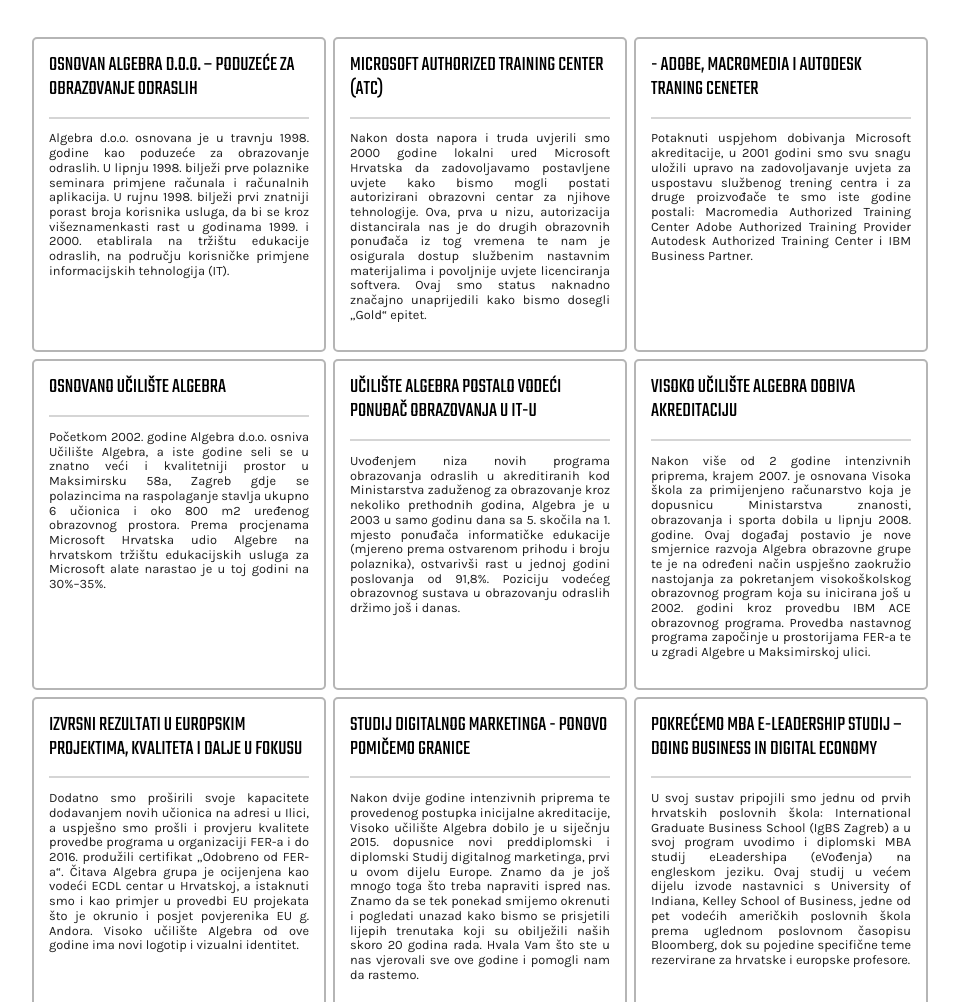
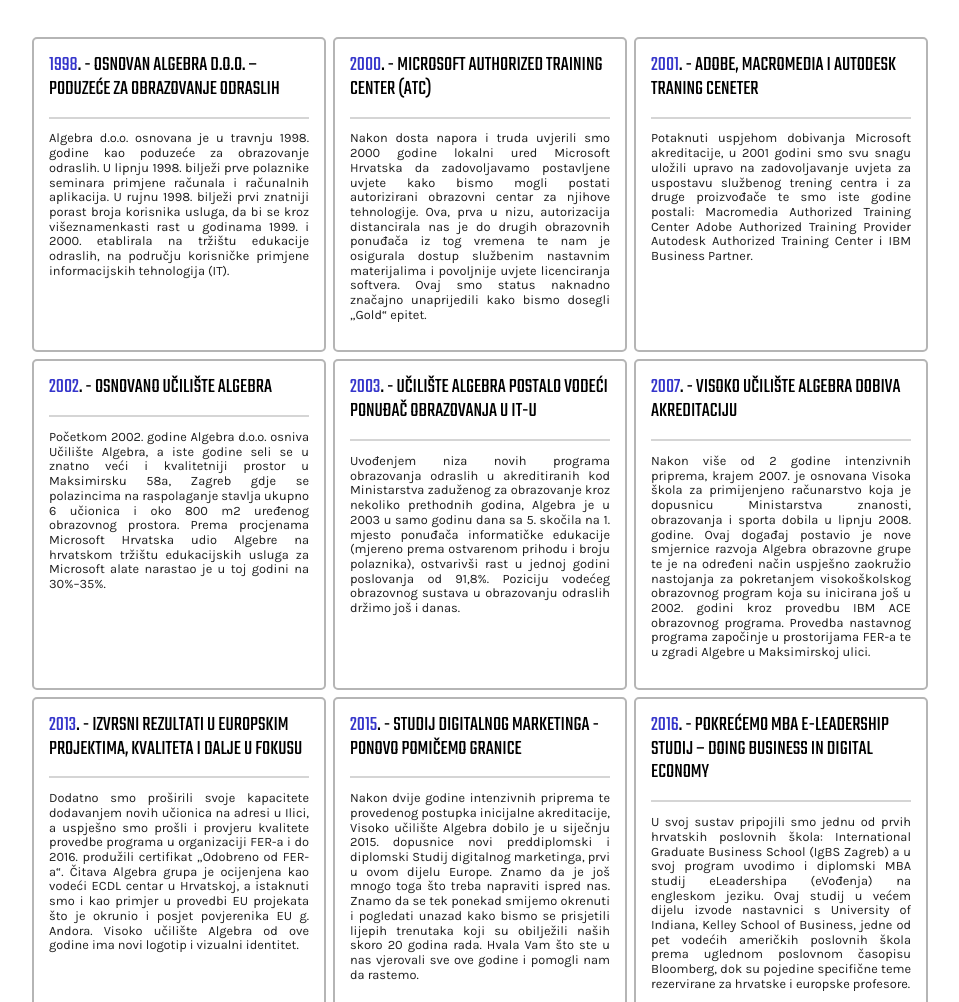
Before and after one commit to AdrianBusak/SUPIT-Projekt, a plain HTML site: page pages/about/components/dashboard-about.html in a window 1280 px wide. Shown: the part 1893-2895 px from the top of the page, without its empty margins (160-1119 px from the left). Drawn offline with nearby package versions, Linux system fonts and the light colour scheme; a web font is replaced by a local one.

Commit message:
text changes in grid

```diff
--- a/pages/about/components/dashboard-about.css
+++ b/pages/about/components/dashboard-about.css
@@ -182,6 +182,10 @@
     padding-bottom: 15px;
 }
 
+.box .year{
+    color: rgb(53, 53, 203);
+}
+
 
 .box-logo .logo{
     display: flex;
--- a/pages/about/components/dashboard-about.html
+++ b/pages/about/components/dashboard-about.html
@@ -11,7 +11,7 @@
 	</head>
 	<body>
 		<header>
-			<iframe id="nav-bar" src="/common-components/header/header.html"></iframe>
+			<iframe id="nav-bar" loading="eager" src="/common-components/header/header.html"></iframe>
 			<nav class="nav-about-right">
 				<div class="right-bar-button"><a href="#our-values-section">Naše vrijednosti</a></div>
 				<div class="right-bar-button"><a href="#history-section">Povijest</a></div>
@@ -124,7 +124,7 @@
 
 				<div class="grid-container">
 					<article class="box">
-						<h3>Osnovan Algebra d.o.o. – poduzeće za obrazovanje odraslih</h3>
+						<h3><span class="year">1998</span>. - Osnovan Algebra d.o.o. – poduzeće za obrazovanje odraslih</h3>
 						<p>
 							Algebra d.o.o. osnovana je u travnju 1998. godine kao poduzeće za
 							obrazovanje odraslih. U lipnju 1998. bilježi prve polaznike
@@ -136,7 +136,7 @@
 						</p>
 					</article>
 					<article class="box">
-						<h3>Microsoft Authorized Training Center (ATC)</h3>
+						<h3><span class="year">2000</span>. - Microsoft Authorized Training Center (ATC)</h3>
 						<p>
 							Nakon dosta napora i truda uvjerili smo 2000 godine lokalni ured
 							Microsoft Hrvatska da zadovoljavamo postavljene uvjete kako bismo
@@ -149,7 +149,7 @@
 						</p>
 					</article>
 					<article class="box">
-						<h3>- Adobe, Macromedia i Autodesk traning ceneter</h3>
+						<h3><span class="year">2001</span>. - Adobe, Macromedia i Autodesk traning ceneter</h3>
 						<p>
 							Potaknuti uspjehom dobivanja Microsoft akreditacije, u 2001 godini
 							smo svu snagu uložili upravo na zadovoljavanje uvjeta za uspostavu
@@ -160,7 +160,7 @@
 						</p>
 					</article>
 					<article class="box">
-						<h3>Osnovano Učilište Algebra</h3>
+						<h3><span class="year">2002</span>. - Osnovano Učilište Algebra</h3>
 						<p>
 							Početkom 2002. godine Algebra d.o.o. osniva Učilište Algebra, a
 							iste godine seli se u znatno veći i kvalitetniji prostor u
@@ -172,7 +172,7 @@
 						</p>
 					</article>
 					<article class="box">
-						<h3>Učilište Algebra postalo vodeći ponuđač obrazovanja u IT-u</h3>
+						<h3><span class="year">2003</span>. - Učilište Algebra postalo vodeći ponuđač obrazovanja u IT-u</h3>
 						<p>
 							Uvođenjem niza novih programa obrazovanja odraslih u akreditiranih
 							kod Ministarstva zaduženog za obrazovanje kroz nekoliko prethodnih
@@ -184,7 +184,7 @@
 						</p>
 					</article>
 					<article class="box">
-						<h3>Visoko učilište Algebra dobiva akreditaciju</h3>
+						<h3><span class="year">2007</span>. - Visoko učilište Algebra dobiva akreditaciju</h3>
 						<p>
 							Nakon više od 2 godine intenzivnih priprema, krajem 2007. je
 							osnovana Visoka škola za primijenjeno računarstvo koja je
@@ -198,10 +198,7 @@
 						</p>
 					</article>
 					<article class="box">
-						<h3>
-							Izvrsni rezultati u europskim projektima, kvaliteta i dalje u
-							fokusu
-						</h3>
+						<h3><span class="year">2013</span>. - Izvrsni rezultati u europskim projektima, kvaliteta i dalje u fokusu</h3>
 						<p>
 							Dodatno smo proširili svoje kapacitete dodavanjem novih učionica
 							na adresi u Ilici, a uspješno smo prošli i provjeru kvalitete
@@ -214,7 +211,7 @@
 						</p>
 					</article>
 					<article class="box">
-						<h3>studij digitalnog marketinga - ponovo pomičemo granice</h3>
+						<h3><span class="year">2015</span>. - studij digitalnog marketinga - ponovo pomičemo granice</h3>
 						<p>
 							Nakon dvije godine intenzivnih priprema te provedenog postupka
 							inicijalne akreditacije, Visoko učilište Algebra dobilo je u
@@ -228,10 +225,7 @@
 						</p>
 					</article>
 					<article class="box">
-						<h3>
-							Pokrećemo MBA e-leadership studij – doing business in digital
-							economy
-						</h3>
+						<h3><span class="year">2016</span>. - Pokrećemo MBA e-leadership studij – doing business in digital economy</h3>
 						<p>
 							U svoj sustav pripojili smo jednu od prvih hrvatskih poslovnih
 							škola: International Graduate Business School (IgBS Zagreb) a u
```
